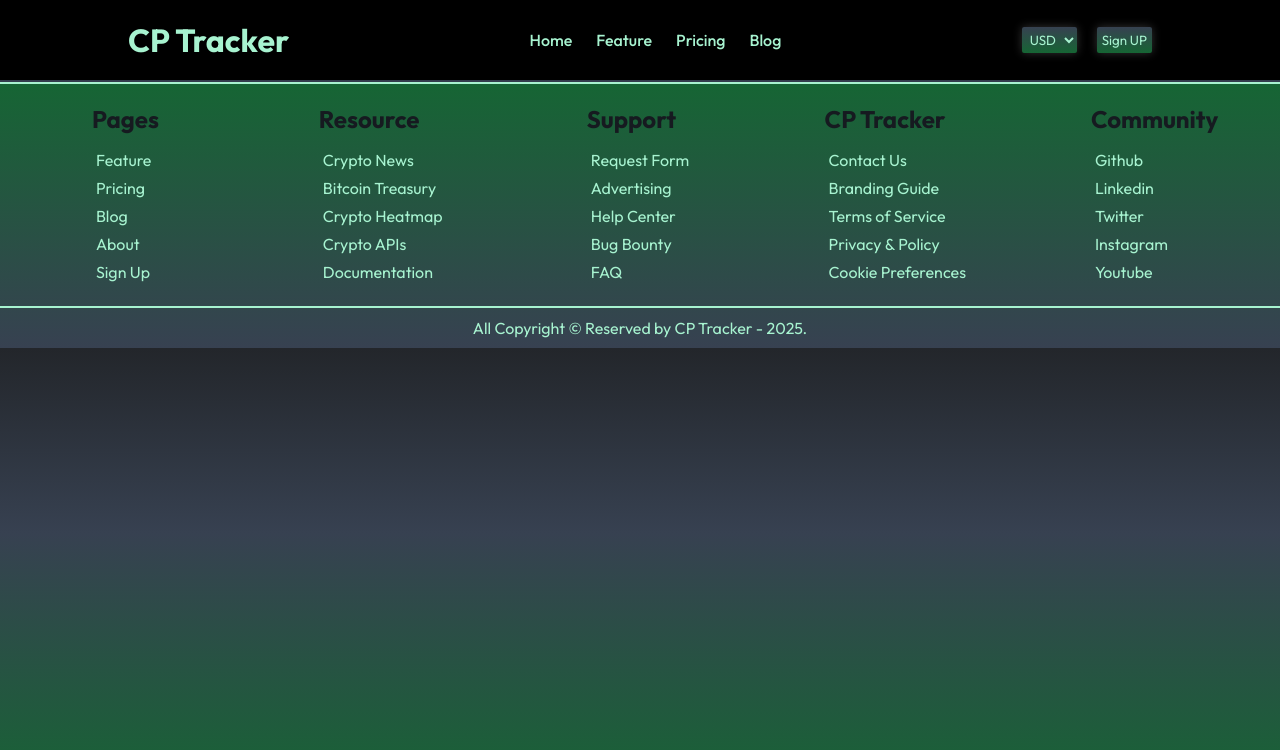
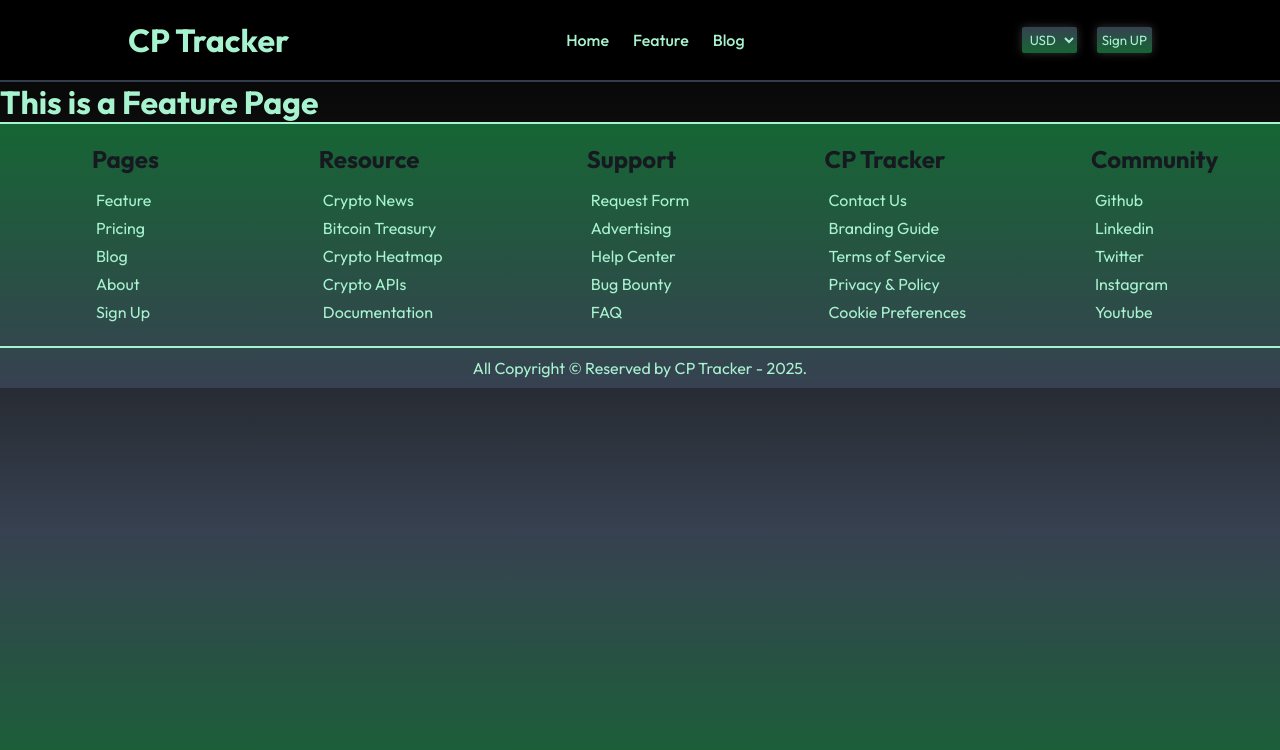
Before and after one commit to AshaminBiswas/Crypto-Price-Tracker, a React (Vite) app: page /feature in a window 1280 px wide. Shown: the top 750 px of the page. Built offline with nearby package versions, Linux system fonts and the light colour scheme; no server answers.

Commit message:
feat: add Feature page and integrate into Navbar; update Coin component import path

```diff
--- a/src/App.jsx
+++ b/src/App.jsx
@@ -4,6 +4,7 @@ import Home from './pages/Home/Home'
 import Coin from './pages/Coin/Coin'
 import { Routes, Route } from 'react-router-dom'
 import Footer from './components/Footer/Footer'
+import Feature from './pages/Feature/Feature'
 
 function App() {
   return (
@@ -12,6 +13,7 @@ function App() {
       <Routes>
         <Route path='/' element={<Home/>}/>
         <Route path='/coin/:coinId' element={<Coin/>}/>
+        <Route path='/feature' element={<Feature/>}/>
       </Routes>
       <Footer/>
     </div>
--- a/src/components/Navbar/Navbar.jsx
+++ b/src/components/Navbar/Navbar.jsx
@@ -30,9 +30,8 @@ const Navbar = () => {
       </Link>
       <ul>
         <Link to={`/`}>Home</Link>
-        <Link>Feature</Link>
-        <Link>Pricing</Link>
-        <Link>Blog</Link>
+        <Link to={`/feature`}>Feature</Link>
+        <Link to={`/blog`}>Blog</Link>
       </ul>
       <div className="nav-right">
         <select onChange={currencyHandler}>
--- a/src/pages/Coin/Coin.jsx
+++ b/src/pages/Coin/Coin.jsx
@@ -2,7 +2,7 @@ import React, { useContext, useEffect, useState } from "react";
 import "./Coin.css";
 import { useParams } from "react-router-dom";
 import { CoinContext } from "../../context/CoinContext";
-import CoinChart from "../Chart/CoinChart";
+import CoinChart from "../../components/Chart/CoinChart";
 
 const Coin = () => {
   const { coinId } = useParams();
--- /dev/null
+++ b/src/pages/Feature/Feature.jsx
@@ -0,0 +1,11 @@
+import React from 'react'
+import "./Feature.css"
+const Feature = () => {
+  return (
+    <div>
+      <h1>This is a Feature Page</h1>
+    </div>
+  )
+}
+
+export default Feature
```
Also changed, not shown: src/components/Chart/CoinChart.css (renamed from src/pages/Chart/CoinChart.css), src/components/Chart/CoinChart.jsx (renamed from src/pages/Chart/CoinChart.jsx), src/pages/Feature/Feature.css (added).
